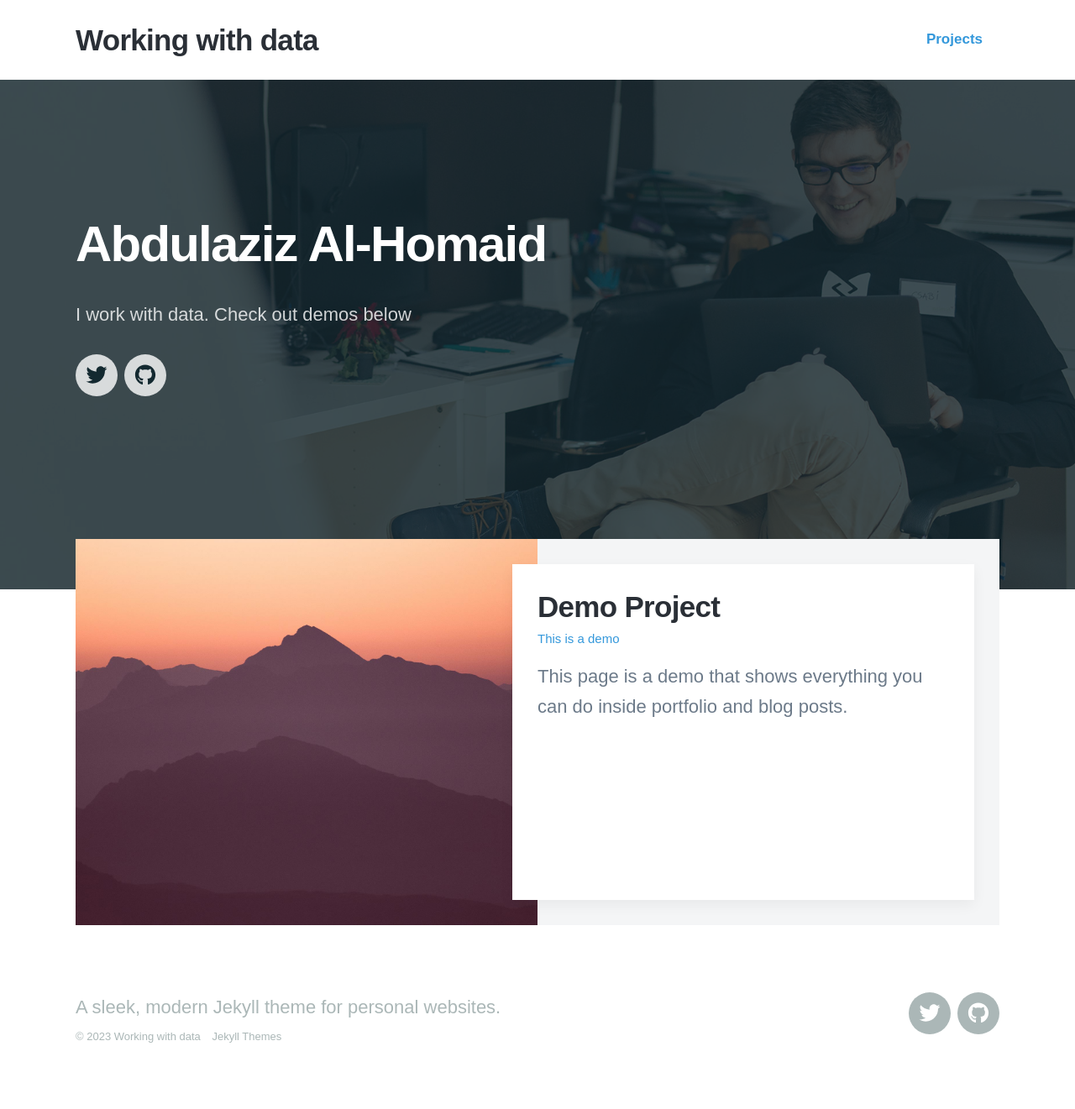
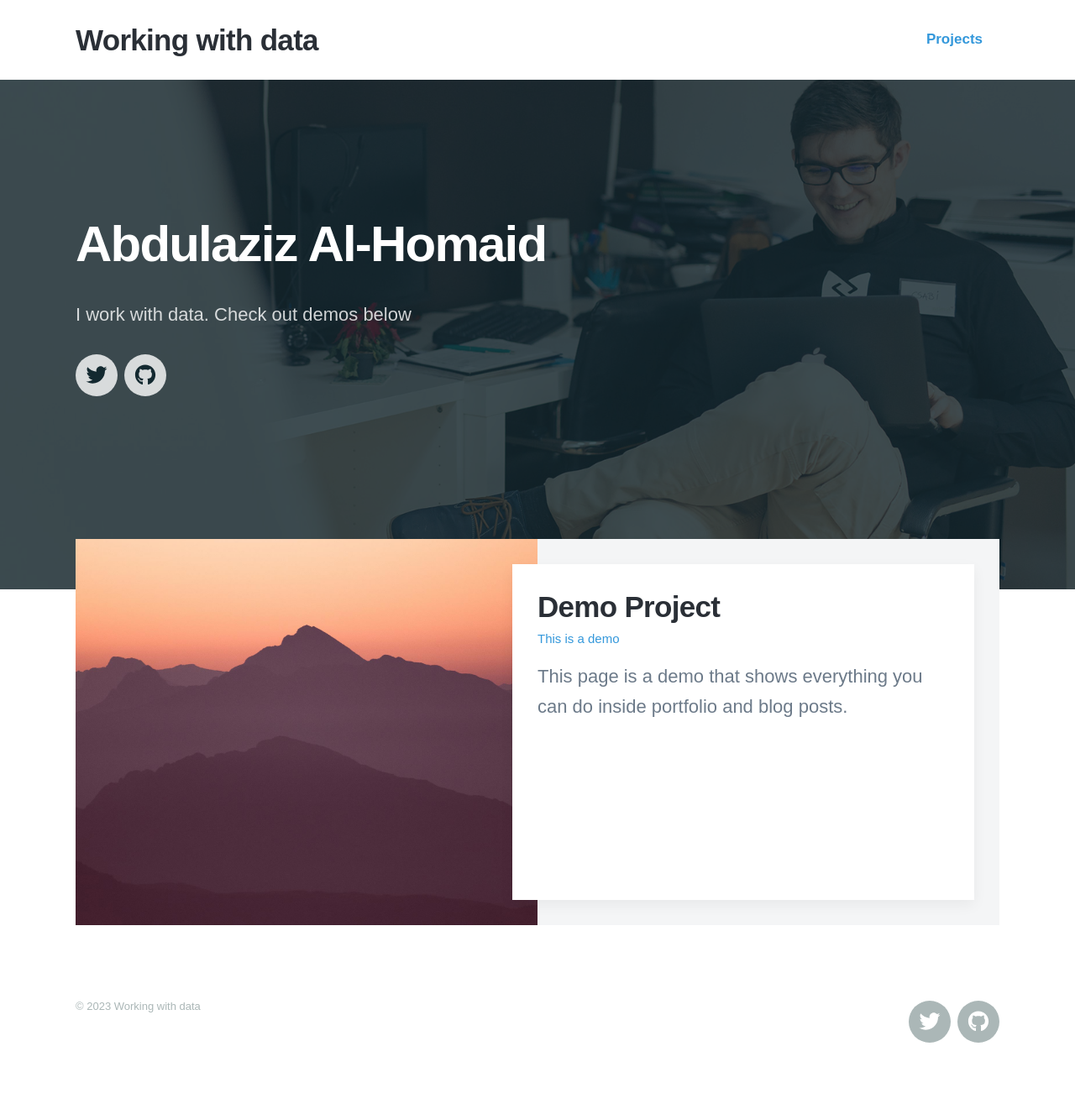
Before and after one commit to abalhomaid/abalhomaid.github.io, a Jekyll site: the page built from docs/index.html, in a window 1280 px wide. Shown: the whole page at 84% size. Built offline with Jekyll 4.4.1, drawn with Linux system fonts in a browser that asks for light colours; nearby versions of some CDN libraries; some web fonts are replaced; after the commit the page ends 1285 px from its top, so only the background shows below that.

Commit message:
Use theme

```diff
--- a/docs/_data/settings.yml
+++ b/docs/_data/settings.yml
@@ -18,7 +18,7 @@ menu_settings:
     #   url: '/contact'
 
 footer_settings:
-  footer_tagline: A sleek, modern Jekyll theme for personal websites.
+  footer_tagline: Personal website
 
 hero_settings:
   overlay_opacity: 0.8
--- a/docs/_includes/footer.html
+++ b/docs/_includes/footer.html
@@ -2,11 +2,11 @@
 
 	<div class="wrap">
 
-		<p class="footer__text">{{ site.data.settings.footer_settings.footer_tagline }}</p>
+		<!-- <p class="footer__text">{{ site.data.settings.footer_settings.footer_tagline }}</p> -->
 
 		<div class="footer__copyright">
 			<span>© {{ 'now' | date: "%Y" }} {{ site.data.settings.basic_settings.site_title }}</span>
-			<a href="https://jekyllthemes.io" target="_blank">Jekyll Themes</a>
+			<a href="https://jekyllthemes.io" target="_blank"></a>
 		</div>
 
 		{% include socials.html %}
--- a/docs/index.html
+++ b/docs/index.html
@@ -1,7 +1,7 @@
 ---
 layout: default
-title: A sleek, modern Jekyll theme for personal websites.
-description: A sleek, modern Jekyll theme for personal websites. Personal is the perfect theme for developers, designers and other creatives.
+title:  Personal website.
+description: Personal website.
 featured_image: /images/demo/home.jpg
 ---
 
```
